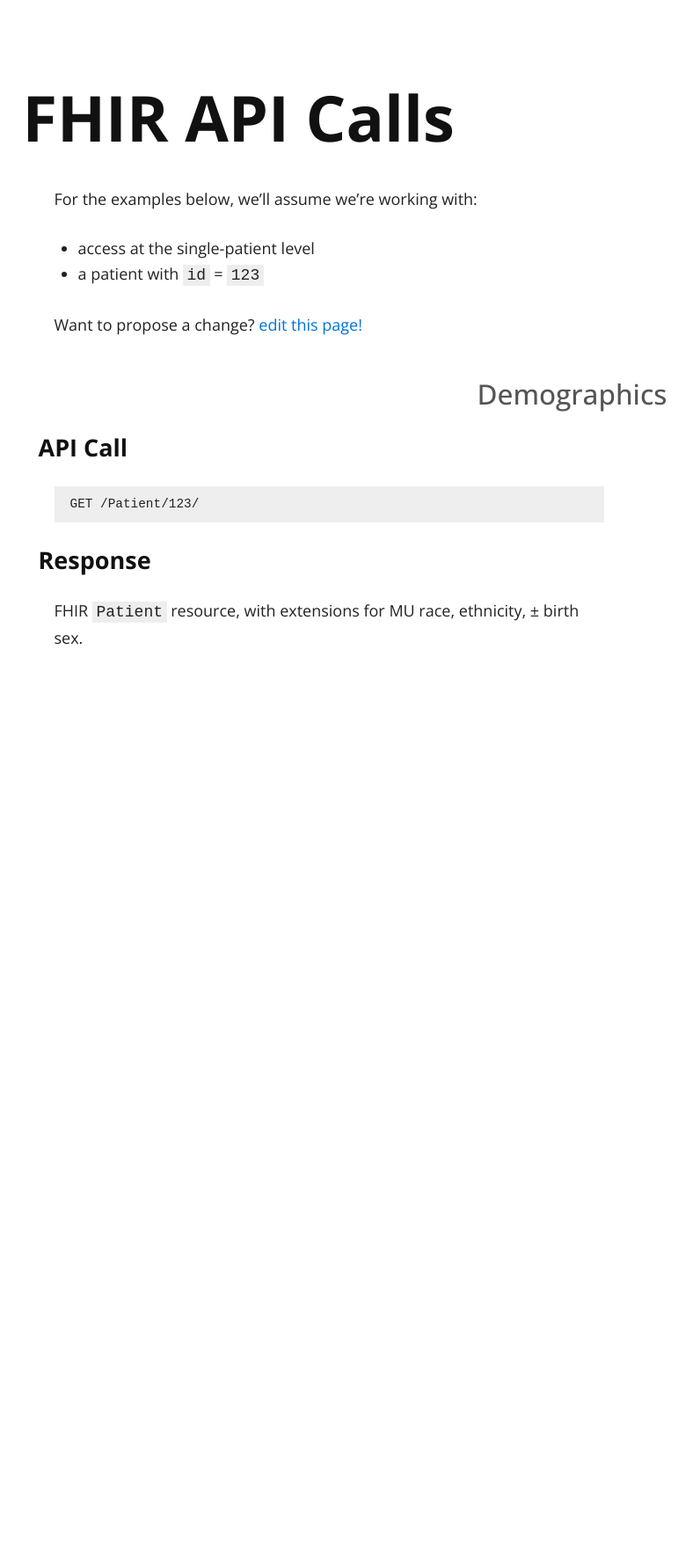
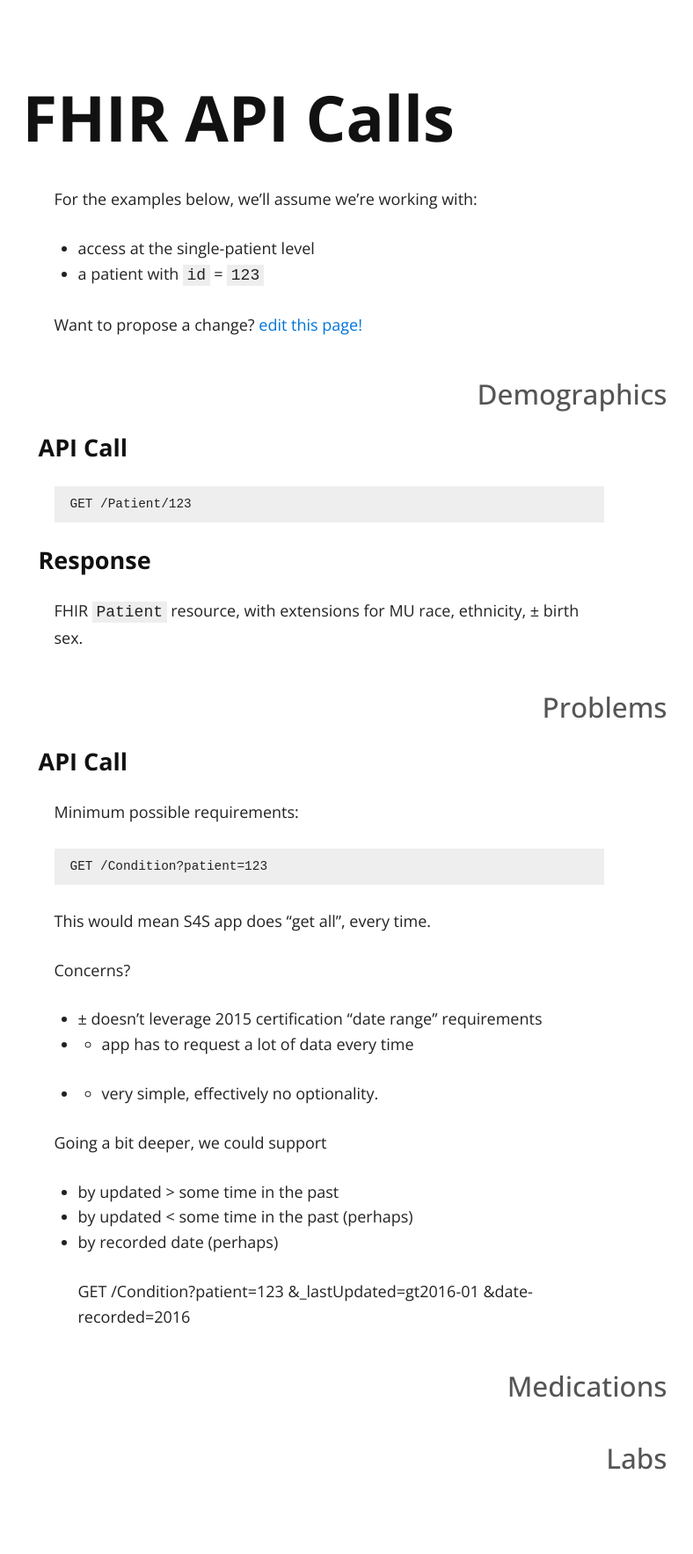
Before and after one commit to sync-for-science/sync-for-science.github.io, a Jekyll site: the page built from api-calls/index.md, in a window 1280 px wide. Shown: the whole page at 88% size, without its empty margins (266-1054 px from the left). Built offline with Jekyll 4.4.1, drawn with Linux system fonts in a browser that asks for light colours; nearby versions of some CDN libraries; before the commit the page ends 900 px from its top, so only the background shows below that.

Commit message:
Update index.md

```diff
--- a/api-calls/index.md
+++ b/api-calls/index.md
@@ -9,12 +9,45 @@ For the examples below, we'll assume we're working with:
  * access at the single-patient level
  * a patient with `id` = `123`
 
-Want to propose a change? [edit this page!](https://github.com/sync-for-science/sync-for-science.github.io/edit/master/api-calls/index.md)
+Want to propose a change?
+[edit this page!](https://github.com/sync-for-science/sync-for-science.github.io/edit/master/api-calls/index.md)
 
 ## Demographics
 
 ##### API Call
-    GET /Patient/123/
+
+    GET /Patient/123
 
 ##### Response
 FHIR `Patient` resource, with extensions for MU race, ethnicity, ± birth sex.
+
+## Problems
+
+##### API Call
+
+Minimum possible requirements:
+
+    GET /Condition?patient=123
+
+This would mean S4S app does "get all", every time.
+
+Concerns?
+
+ * ± doesn't leverage 2015 certification "date range" requirements
+ * - app has to request a lot of data every time
+ * + very simple, effectively no optionality.
+
+Going a  bit deeper, we could support
+
+ * by updated > some time in the past
+ * by updated < some time in the past (perhaps)
+ * by recorded date (perhaps)
+
+    GET /Condition?patient=123
+                   &_lastUpdated=gt2016-01
+                   &date-recorded=2016
+
+
+## Medications
+
+## Labs
```
